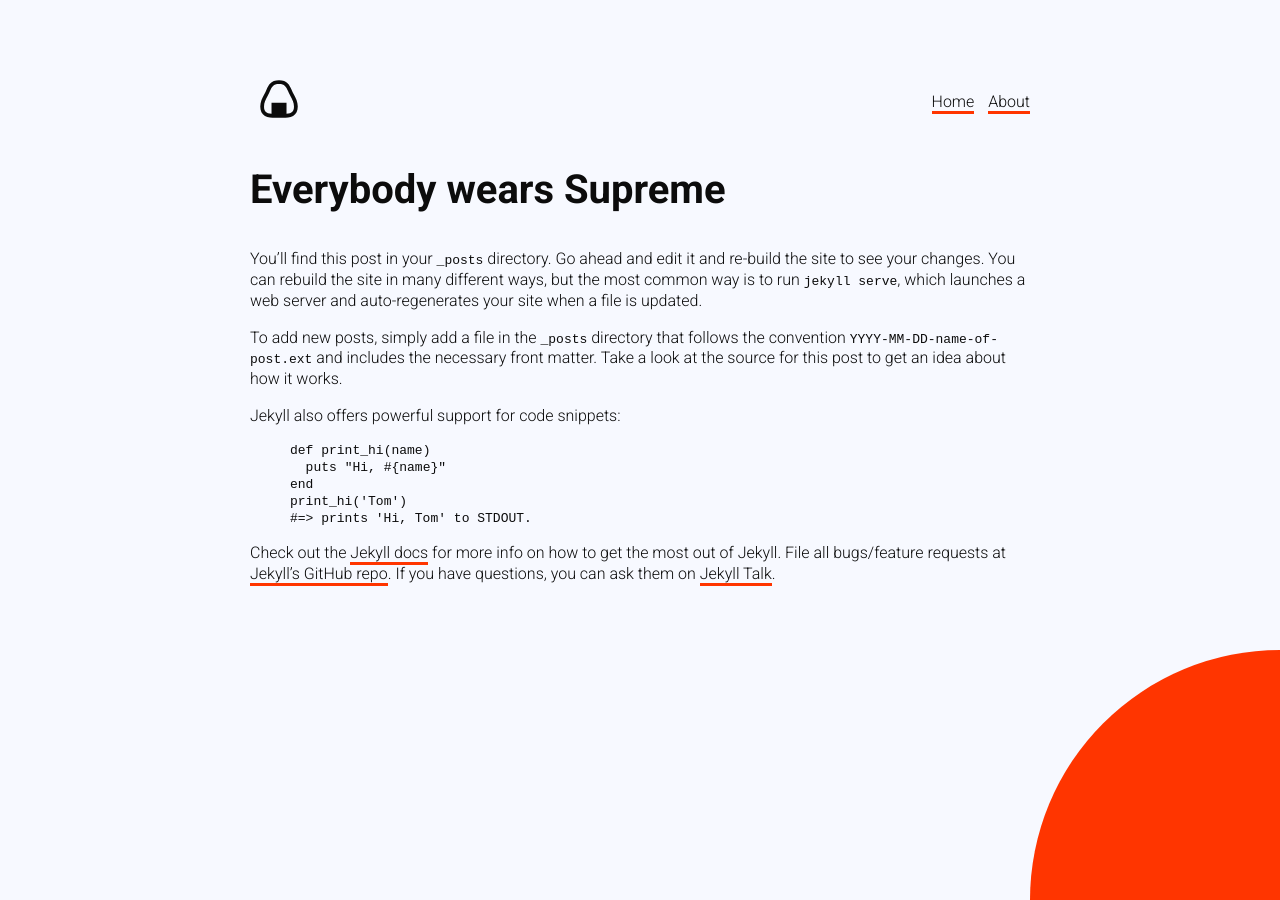
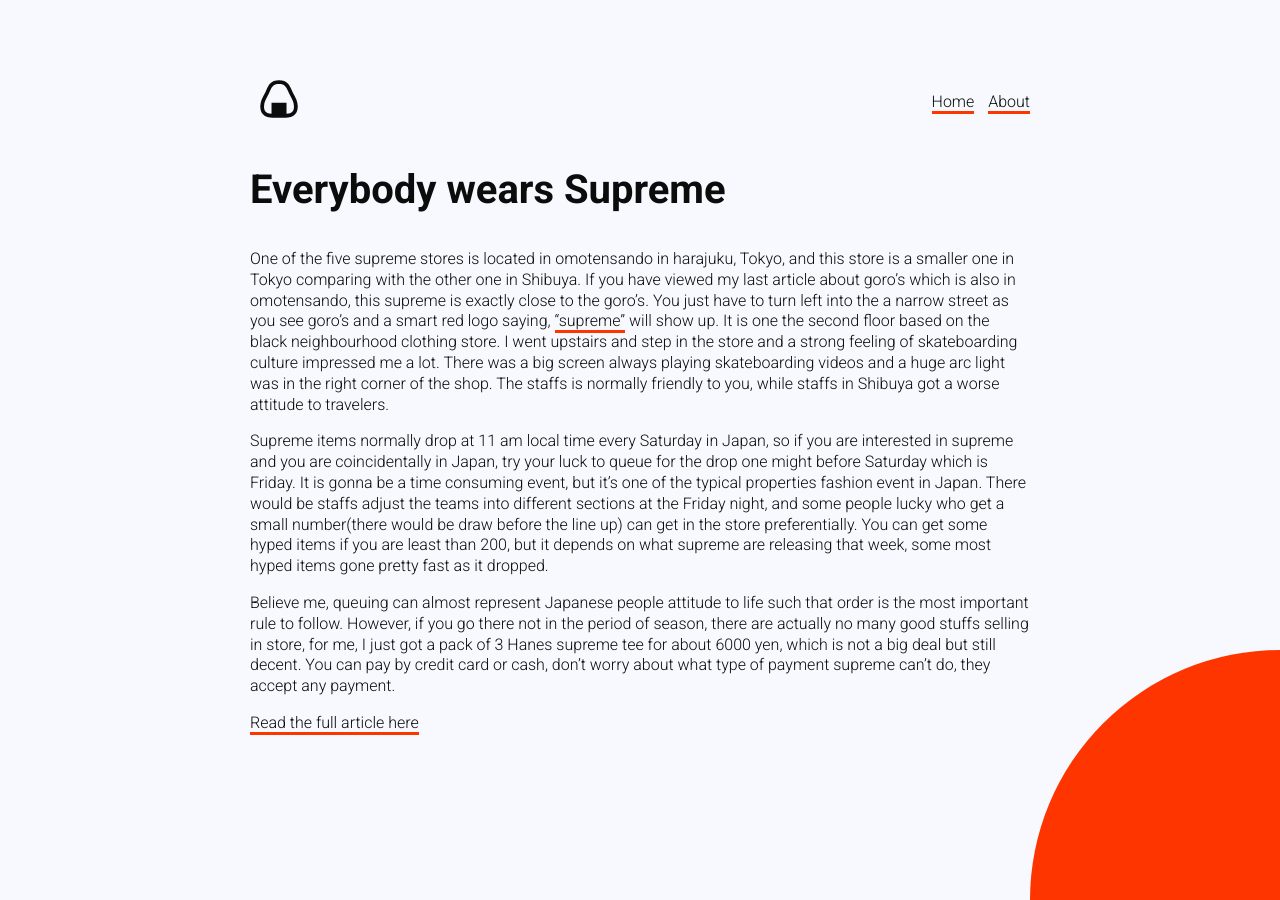
Before and after one commit to MichaelaSBrown-Earnest/anightinjapan, a Jekyll site: the page built from _posts/2019-03-11-welcome-to-jekyll.markdown, in a window 1280 px wide. Built offline with Jekyll 4.4.1, drawn with Linux system fonts in a browser that asks for light colours.

Commit message:
Updated Welcome To Jekyll

```diff
--- a/_posts/2019-03-11-welcome-to-jekyll.markdown
+++ b/_posts/2019-03-11-welcome-to-jekyll.markdown
@@ -5,22 +5,10 @@
   and this store is a smaller one in Tokyo comparing with the other one in Shibuya.
 ---
 
-You’ll find this post in your `_posts` directory. Go ahead and edit it and re-build the site to see your changes. You can rebuild the site in many different ways, but the most common way is to run `jekyll serve`, which launches a web server and auto-regenerates your site when a file is updated.
+One of the five supreme stores is located in omotensando in harajuku, Tokyo, and this store is a smaller one in Tokyo comparing with the other one in Shibuya. If you have viewed my last article about goro's which is also in omotensando, this supreme is exactly close to the goro's. You just have to turn left into the a narrow street as you see goro's and a smart red logo saying, ["supreme"](https://www.supremenewyork.com/) will show up. It is one the second floor based on the black neighbourhood clothing store. I went upstairs and step in the store and a strong feeling of skateboarding culture impressed me a lot. There was a big screen always playing skateboarding videos and a huge arc light was in the right corner of the shop. The staffs is normally friendly to you, while staffs in Shibuya got a worse attitude to travelers.
 
-To add new posts, simply add a file in the `_posts` directory that follows the convention `YYYY-MM-DD-name-of-post.ext` and includes the necessary front matter. Take a look at the source for this post to get an idea about how it works.
+Supreme items normally drop at 11 am local time every Saturday in Japan, so if you are interested in supreme and you are coincidentally in Japan, try your luck to queue for the drop one might before Saturday which is Friday. It is gonna be a time consuming event, but it's one of the typical properties fashion event in Japan. There would be staffs adjust the teams into different sections at the Friday night, and some people lucky who get a small number(there would be draw before the line up) can get in the store preferentially. You can get some hyped  items if you are least than 200, but it depends on what supreme are releasing that week, some most hyped items gone pretty fast as it dropped.
 
-Jekyll also offers powerful support for code snippets:
+Believe me, queuing can almost represent Japanese people attitude to life such that order is the most important rule to follow. However, if you go there not in the period of season, there are actually no many good stuffs selling in store, for me, I just got a pack of 3 Hanes supreme tee for about 6000 yen, which is not a big deal but still decent. You can pay by credit card or cash, don't worry about what type of payment supreme can't do, they accept any payment.
 
-{% highlight ruby %}
-def print_hi(name)
-  puts "Hi, #{name}"
-end
-print_hi('Tom')
-#=> prints 'Hi, Tom' to STDOUT.
-{% endhighlight %}
-
-Check out the [Jekyll docs][jekyll-docs] for more info on how to get the most out of Jekyll. File all bugs/feature requests at [Jekyll’s GitHub repo][jekyll-gh]. If you have questions, you can ask them on [Jekyll Talk][jekyll-talk].
-
-[jekyll-docs]: https://jekyllrb.com/docs/home
-[jekyll-gh]:   https://github.com/jekyll/jekyll
-[jekyll-talk]: https://talk.jekyllrb.com/
+[Read the full article here](https://www.tokyocreative.com/articles/19065-experience-in-supreme-harajuku-tokyo-and-osaka)
```
